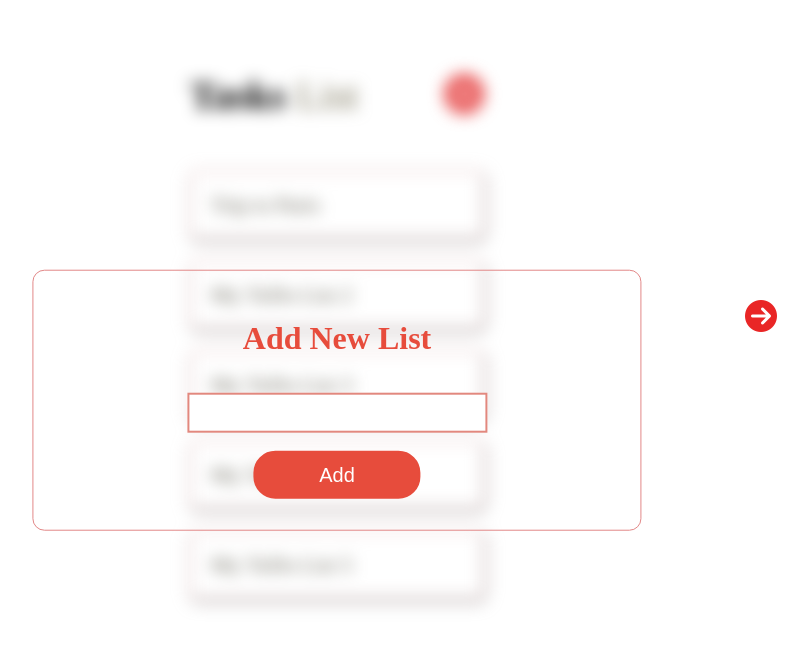
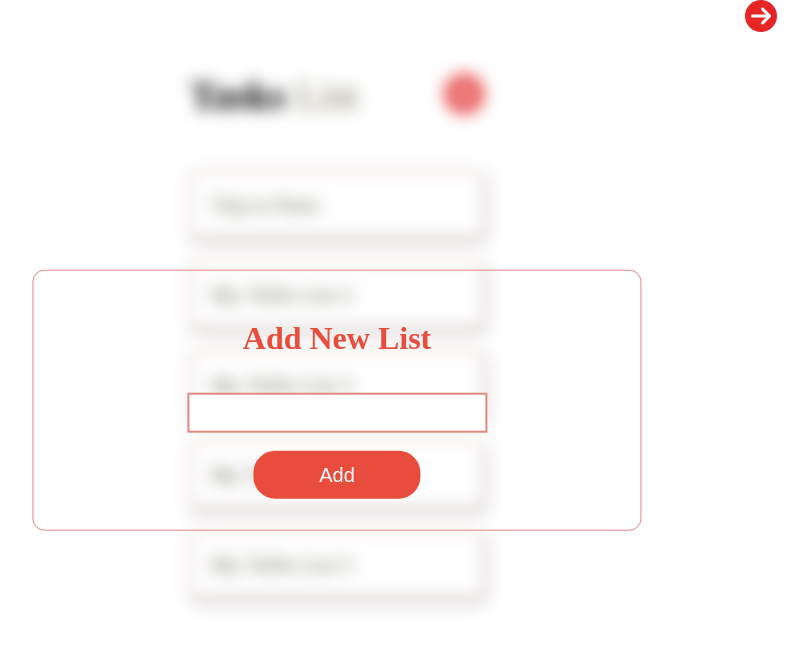
Before and after one commit to Akshaay9/prep2page3, a plain HTML site: page index.html in a window 1280 px wide. Shown: the whole page, without its empty margins (303-1111 px from the left). Drawn offline with Linux system fonts and the light colour scheme.

Commit message:
arrow position

```diff
--- a/style.css
+++ b/style.css
@@ -155,7 +155,7 @@ input[type="text"] {
 .arrow{
     position: absolute;
     right: 200px;
-    top: 300px;
+    /* top: 300px; */
     color: #e92626;
 }
 .arrow:hover{
```
